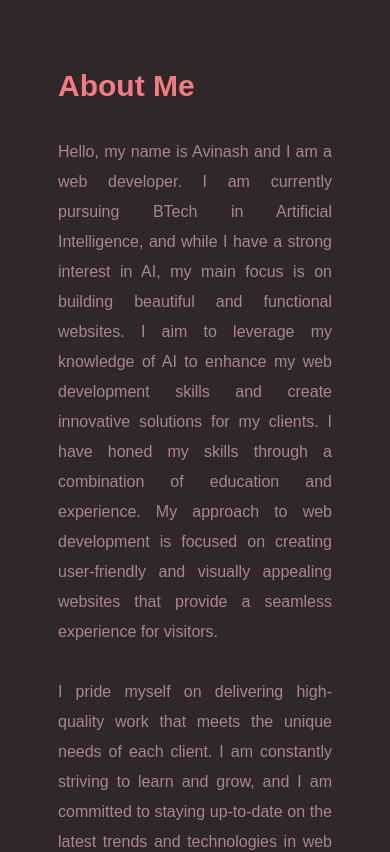
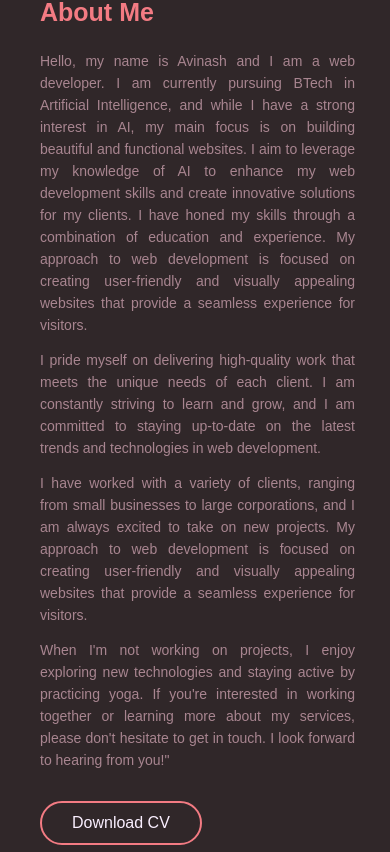
Before and after one commit to AvinashMohare/Portfolio, a Next.js app: page /portfolio in a window 390 px wide. Shown: the part 859-1711 px from the top of the page. Built offline with nearby package versions, Linux system fonts and the light colour scheme.

Commit message:
responsive About section

```diff
--- a/src/components/leftcontent.js
+++ b/src/components/leftcontent.js
@@ -26,23 +26,43 @@ const LeftContent = () => {
             >
                 <div className={classes.Menu}>
                     <div className={classes.options}>
-                        <a href="#home" className={classes.optionsLink}>
+                        <a
+                            href="#home"
+                            className={classes.optionsLink}
+                            onClick={showHandler}
+                        >
                             <p>Home</p>
                         </a>
 
-                        <a href="#about" className={classes.optionsLink}>
+                        <a
+                            href="#about"
+                            className={classes.optionsLink}
+                            onClick={showHandler}
+                        >
                             <p>About me</p>
                         </a>
 
-                        <a href="#skills" className={classes.optionsLink}>
+                        <a
+                            href="#skills"
+                            className={classes.optionsLink}
+                            onClick={showHandler}
+                        >
                             <p>Skills</p>
                         </a>
 
-                        <a href="#projects" className={classes.optionsLink}>
+                        <a
+                            href="#projects"
+                            className={classes.optionsLink}
+                            onClick={showHandler}
+                        >
                             <p>Projects</p>
                         </a>
 
-                        <a href="#contact" className={classes.optionsLink}>
+                        <a
+                            href="#contact"
+                            className={classes.optionsLink}
+                            onClick={showHandler}
+                        >
                             <p>Contact</p>
                         </a>
                     </div>
--- a/src/styles/About.module.scss
+++ b/src/styles/About.module.scss
@@ -48,3 +48,287 @@
         }
     }
 }
+
+@media screen and (max-width: 1437px) {
+    .rootAbout {
+        // width: 100%;
+        // background-color: red;
+
+        margin: 50px 58px 0 58px;
+
+        .heading {
+            // color: #f37b83;
+            p {
+                color: #f37b83;
+                font-size: 30px;
+                font-weight: 700;
+                line-height: 42px;
+                margin-bottom: 30px;
+            }
+        }
+
+        .content {
+            width: 100%;
+            p {
+                font-family: "Poppins", sans-serif;
+                font-size: 16px;
+                line-height: 30px;
+                font-weight: 400;
+                color: #a88590;
+                margin-bottom: 20px;
+                text-align: justify;
+            }
+        }
+
+        .button {
+            margin-top: 40px;
+            width: fit-content;
+            border: 2px solid #f37b83;
+            border-radius: 50px;
+            cursor: pointer;
+            transition: all 0.2s linear;
+            vertical-align: middle;
+            p {
+                // display: inline-block;
+                line-height: 30px;
+                padding: 12px 38px;
+                color: #faefff;
+            }
+
+            &:hover {
+                background-color: #f37b83;
+            }
+        }
+    }
+}
+
+@media screen and (max-width: 1258px) {
+    .rootAbout {
+        // width: 100%;
+        // background-color: red;
+
+        margin: 45px 58px 0 58px;
+
+        .heading {
+            // color: #f37b83;
+            p {
+                color: #f37b83;
+                font-size: 30px;
+                font-weight: 700;
+                line-height: 42px;
+                margin-bottom: 30px;
+            }
+        }
+
+        .content {
+            width: 100%;
+            p {
+                font-family: "Poppins", sans-serif;
+                font-size: 16px;
+                line-height: 30px;
+                font-weight: 400;
+                color: #a88590;
+                margin-bottom: 15px;
+                text-align: justify;
+            }
+        }
+
+        .button {
+            margin-top: 35px;
+            width: fit-content;
+            border: 2px solid #f37b83;
+            border-radius: 50px;
+            cursor: pointer;
+            transition: all 0.2s linear;
+            vertical-align: middle;
+            p {
+                // display: inline-block;
+                line-height: 30px;
+                padding: 12px 38px;
+                color: #faefff;
+            }
+
+            &:hover {
+                background-color: #f37b83;
+            }
+        }
+    }
+}
+
+@media screen and (max-width: 770px) {
+    .rootAbout {
+        // width: 100%;
+        // background-color: red;
+
+        margin: 0px 58px 0 58px;
+
+        .heading {
+            // color: #f37b83;
+            p {
+                color: #f37b83;
+                font-size: 30px;
+                font-weight: 700;
+                line-height: 42px;
+                margin-bottom: 30px;
+            }
+        }
+
+        .content {
+            width: 100%;
+            p {
+                font-family: "Poppins", sans-serif;
+                font-size: 16px;
+                line-height: 30px;
+                font-weight: 400;
+                color: #a88590;
+                margin-bottom: 15px;
+                text-align: justify;
+            }
+        }
+
+        .button {
+            margin-top: 35px;
+            width: fit-content;
+            border: 2px solid #f37b83;
+            border-radius: 50px;
+            cursor: pointer;
+            transition: all 0.2s linear;
+            vertical-align: middle;
+            p {
+                // display: inline-block;
+                line-height: 30px;
+                padding: 12px 38px;
+                color: #faefff;
+            }
+
+            &:hover {
+                background-color: #f37b83;
+            }
+        }
+    }
+}
+
+@media screen and (max-width: 600px) {
+    .rootAbout {
+        // width: 100%;
+        // background-color: red;
+
+        margin: 0px 50px 0 40px;
+
+        .heading {
+            // color: #f37b83;
+            p {
+                color: #f37b83;
+                font-size: 28px;
+                font-weight: 700;
+                line-height: 35px;
+                margin-bottom: 25px;
+            }
+        }
+
+        .content {
+            width: 100%;
+            p {
+                font-family: "Poppins", sans-serif;
+                font-size: 14px;
+                line-height: 25px;
+                font-weight: 400;
+                color: #a88590;
+                margin-bottom: 13px;
+                text-align: justify;
+            }
+        }
+
+        .button {
+            margin-top: 35px;
+            width: fit-content;
+            border: 2px solid #f37b83;
+            border-radius: 50px;
+            cursor: pointer;
+            transition: all 0.2s linear;
+            vertical-align: middle;
+            p {
+                // display: inline-block;
+                line-height: 25px;
+                padding: 12px 38px;
+                color: #faefff;
+            }
+
+            &:hover {
+                background-color: #f37b83;
+            }
+        }
+    }
+}
+
+@media screen and (max-width: 479px) {
+    .rootAbout {
+        margin: 10px 35px 0 40px;
+
+        .heading {
+            // color: #f37b83;
+            p {
+                color: #f37b83;
+                font-size: 25px;
+                font-weight: 700;
+                line-height: 35px;
+                margin-bottom: 20px;
+            }
+        }
+
+        .content {
+            width: 100%;
+            p {
+                font-family: "Poppins", sans-serif;
+                font-size: 14px;
+                line-height: 22px;
+                font-weight: 400;
+                color: #a88590;
+                margin-bottom: 13px;
+                text-align: none;
+            }
+        }
+
+        .button {
+            margin-top: 35px;
+            width: fit-content;
+            border: 2px solid #f37b83;
+            border-radius: 50px;
+            cursor: pointer;
+            transition: all 0.2s linear;
+            vertical-align: middle;
+            p {
+                // display: inline-block;
+                line-height: 25px;
+                padding: 12px 38px;
+                color: #faefff;
+            }
+
+            &:hover {
+                background-color: #f37b83;
+            }
+        }
+    }
+}
+
+@media screen and (max-width: 401px) {
+    .rootAbout {
+        margin: 10px 35px 0 40px;
+
+        .button {
+            margin-top: 30px;
+            width: fit-content;
+            border: 2px solid #f37b83;
+            border-radius: 50px;
+            cursor: pointer;
+            transition: all 0.2s linear;
+            vertical-align: middle;
+            p {
+                // display: inline-block;
+                line-height: 20px;
+                padding: 10px 30px;
+                color: #faefff;
+            }
+        }
+    }
+}
```
